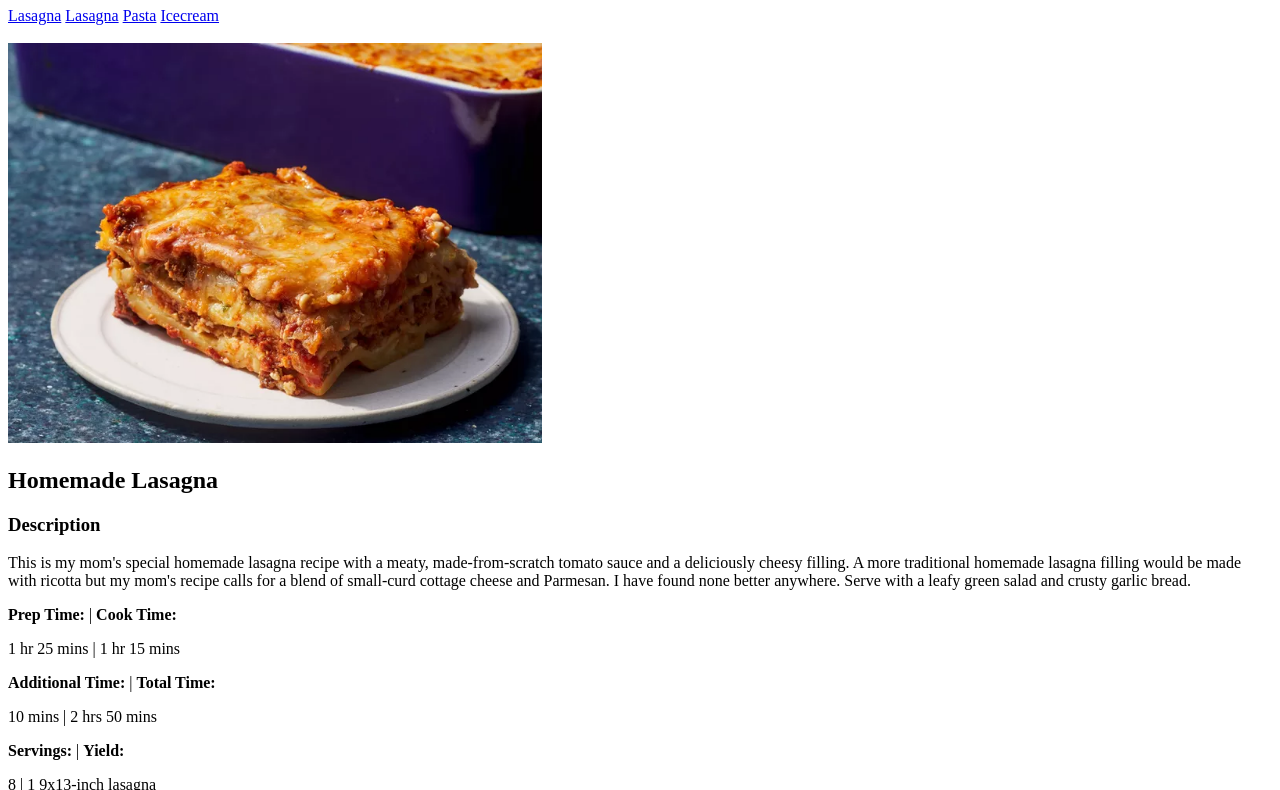
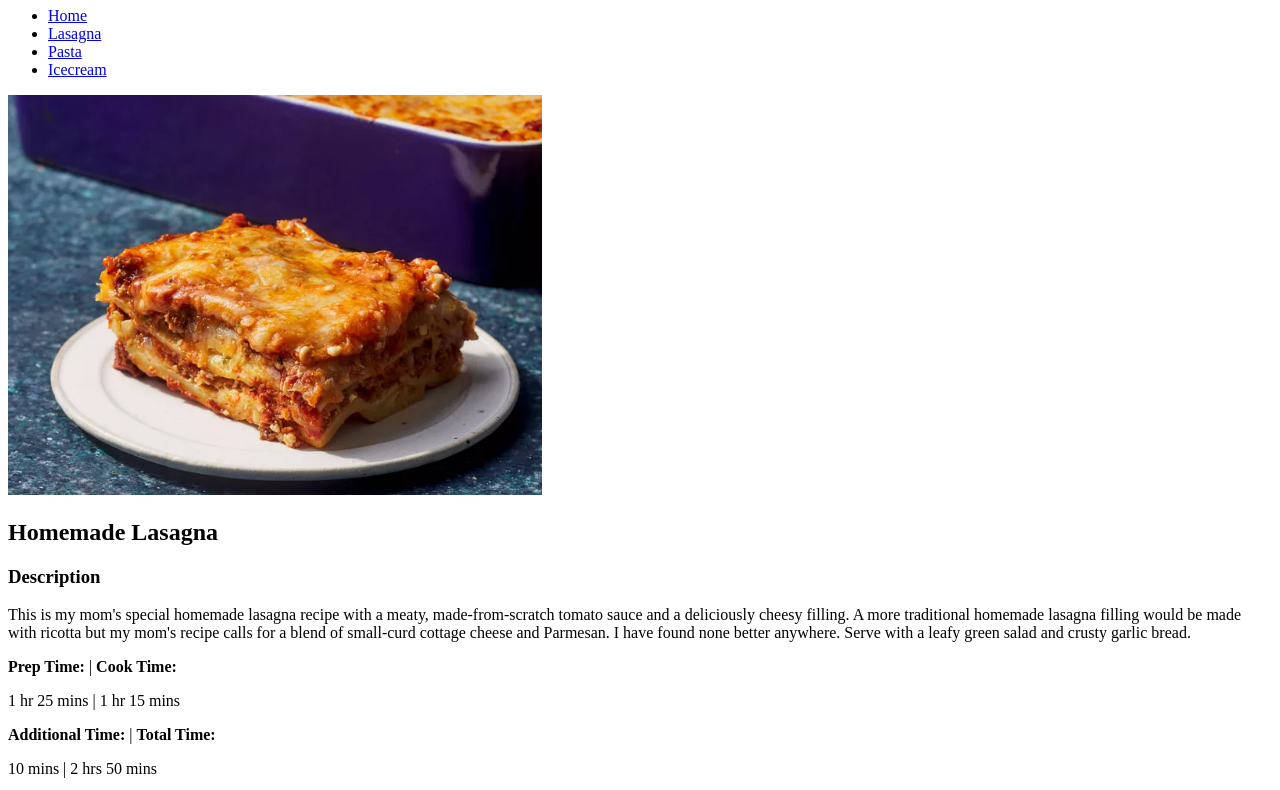
Before and after one commit to SaiKaligotla/odin_recipes, a plain HTML site: page recipes/lasagna.html in a window 1280 px wide. Shown: the part 73-863 px from the top of the page. Drawn offline with Linux system fonts and the light colour scheme.

```diff
--- a/recipes/lasagna.html
+++ b/recipes/lasagna.html
@@ -8,10 +8,13 @@
 <body>
     <h1>Lasagna</h1>
 
-    <a href="../index.html">Lasagna</a>
-    <a href="./recipes/lasagna.html">Lasagna</a>
-    <a href="./recipes/One-Pan Pasta.html">Pasta</a>
-    <a href="./recipes/icecream.html">Icecream</a> <br><br>
+    <ul>
+        <li><a href="index.html">Home</a></li>
+        <li><a href="/recipes/lasagna.html">Lasagna</a></li>
+        <li><a href="/recipes/one-pan_pasta.html">Pasta</a></li>
+        <li><a href="/recipes/icecream.html">Icecream</a></li>
+    </ul>
+
 
     <img src="/images/lasagna.webp" alt="Lasagna image" height="400" width="auto">
 
```
Also changed, not shown: recipes/one-pan_pasta.html (+6 -5 lines), 1 other file.
